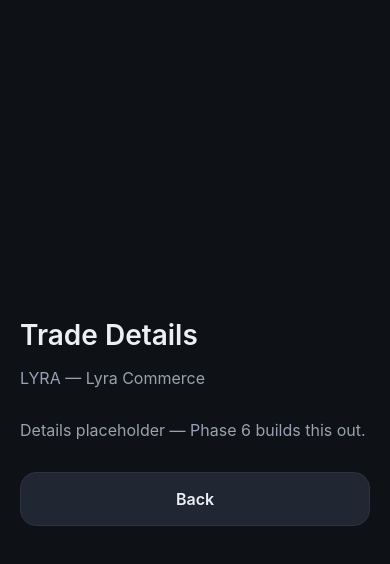
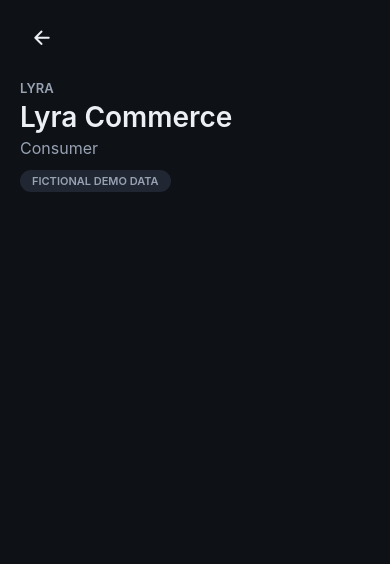
Before and after one commit to tamannayousuf26/demo_expo, a React Native app: screen /Home in a window 390 px wide. Both pictures are taken after a click on the element 195 px from the left and 657 px from the top of the page. Shown: the top 564 px of the page. Built offline with nearby package versions, Linux system fonts and the light colour scheme.

Commit message:
add details header badge

```diff
--- a/src/screens/TradeDetailsScreen.tsx
+++ b/src/screens/TradeDetailsScreen.tsx
@@ -1,4 +1,6 @@
-import { StyleSheet, Text, View, Pressable } from "react-native";
+import { ScrollView, StyleSheet, Text, View, Pressable } from "react-native";
+import { SafeAreaView } from "react-native-safe-area-context";
+import { Ionicons } from "@expo/vector-icons";
 import type { NativeStackScreenProps } from "@react-navigation/native-stack";
 import type { RootStackParamList } from "../navigation/AppNavigator";
 import { theme } from "../theme/colors";
@@ -9,20 +11,40 @@ type Props = NativeStackScreenProps<RootStackParamList, "TradeDetails">;
 export default function TradeDetailsScreen({ route, navigation }: Props) {
   const trade = mockTrades.find((t) => t.id === route.params.tradeId);
 
+  if (!trade) {
+    return (
+      <SafeAreaView style={styles.container} edges={["top"]}>
+        <Text style={styles.notFound}>No trade found for this id.</Text>
+      </SafeAreaView>
+    );
+  }
+
   return (
-    <View style={styles.container}>
-      <Text style={styles.title}>Trade Details</Text>
-      <Text style={styles.subtitle}>
-        {trade
-          ? `${trade.ticker} — ${trade.company}`
-          : "No trade found for this id"}
-      </Text>
-      <Text style={styles.subtitle}>Details placeholder — Phase 6 builds this out.</Text>
+    <SafeAreaView style={styles.container} edges={["top"]}>
+      <View style={styles.topBar}>
+        <Pressable
+          style={styles.backButton}
+          onPress={() => navigation.goBack()}
+          accessibilityLabel="Go back"
+          accessibilityRole="button"
+        >
+          <Ionicons name="arrow-back" size={22} color={theme.colors.textPrimary} />
+        </Pressable>
+      </View>
 
-      <Pressable style={styles.button} onPress={() => navigation.goBack()}>
-        <Text style={styles.buttonText}>Back</Text>
-      </Pressable>
-    </View>
+      <ScrollView contentContainerStyle={styles.content}>
+        <View style={styles.companyHeader}>
+          <View style={styles.companyIdentity}>
+            <Text style={styles.ticker}>{trade.ticker}</Text>
+            <Text style={styles.company}>{trade.company}</Text>
+            <Text style={styles.sector}>{trade.sector}</Text>
+          </View>
+          <View style={styles.badge}>
+            <Text style={styles.badgeText}>FICTIONAL DEMO DATA</Text>
+          </View>
+        </View>
+      </ScrollView>
+    </SafeAreaView>
   );
 }
 
@@ -30,32 +52,57 @@ const styles = StyleSheet.create({
   container: {
     flex: 1,
     backgroundColor: theme.colors.background,
+  },
+  topBar: {
+    flexDirection: "row",
+    paddingHorizontal: theme.spacing.lg,
+    paddingTop: theme.spacing.md,
+  },
+  backButton: {
+    width: 44,
+    height: 44,
+    alignItems: "center",
+    justifyContent: "center",
+  },
+  content: {
     padding: theme.spacing.lg,
-    justifyContent: "center",
-    gap: theme.spacing.md,
+    gap: theme.spacing.lg,
   },
-  title: {
+  companyHeader: {
+    gap: theme.spacing.sm,
+  },
+  companyIdentity: {
+    gap: theme.spacing.xs / 2,
+  },
+  ticker: {
+    fontSize: theme.fontSize.label,
+    color: theme.colors.textSecondary,
+    fontWeight: theme.fontWeight.semibold,
+  },
+  company: {
     fontSize: theme.fontSize.screenTitle,
+    color: theme.colors.textPrimary,
     fontWeight: theme.fontWeight.semibold,
-    color: theme.colors.textPrimary,
   },
-  subtitle: {
+  sector: {
     fontSize: theme.fontSize.body,
     color: theme.colors.textSecondary,
-    marginBottom: theme.spacing.md,
   },
-  button: {
+  badge: {
+    alignSelf: "flex-start",
     backgroundColor: theme.colors.surfaceRaised,
     borderRadius: theme.radius.card,
-    borderWidth: 1,
-    borderColor: theme.colors.border,
-    paddingVertical: theme.spacing.md,
-    paddingHorizontal: theme.spacing.lg,
-    alignItems: "center",
+    paddingHorizontal: theme.spacing.sm,
+    paddingVertical: theme.spacing.xs / 2,
   },
-  buttonText: {
-    color: theme.colors.textPrimary,
-    fontSize: theme.fontSize.body,
+  badgeText: {
+    fontSize: theme.fontSize.badge,
+    color: theme.colors.textSecondary,
     fontWeight: theme.fontWeight.semibold,
   },
+  notFound: {
+    padding: theme.spacing.lg,
+    fontSize: theme.fontSize.body,
+    color: theme.colors.textSecondary,
+  },
 });
```
